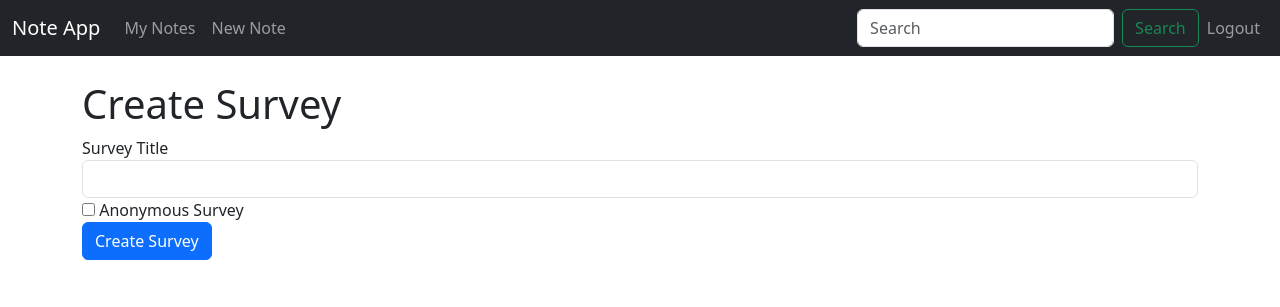
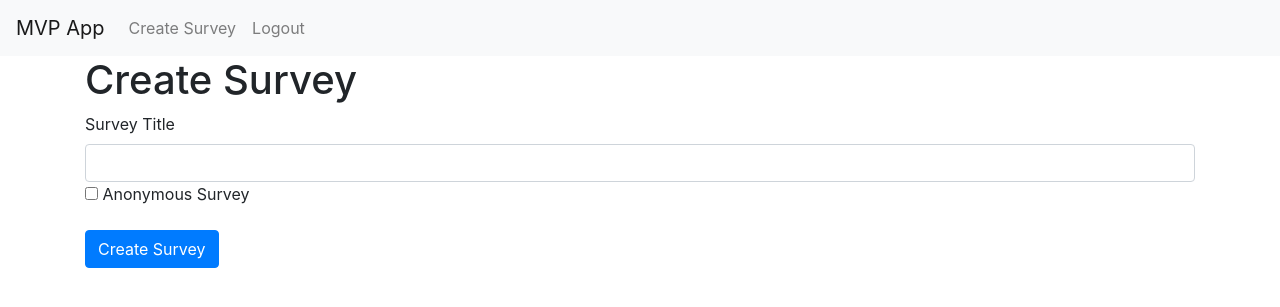
Before and after one commit to Willmo103/Non-Profit-Survery-Engine, a Flask app: page /create_survey in a window 1280 px wide. Shown: the top 307 px of the page. Run offline with Flask 3, Linux system fonts and the light colour scheme; the visitor is signed in with stand-in values (Sample User, id 1); some libraries are stand-ins or nearby versions.

Commit message:
fixing my woopsie

```diff
--- a/app/__init__.py
+++ b/app/__init__.py
@@ -21,6 +21,7 @@ def create_app(config_class=Config):
 
     # Create tables if they don't exist
     with app.app_context():
+        from . import models
         db.create_all()
 
     return app
--- a/app/templates/base.html
+++ b/app/templates/base.html
@@ -1,85 +1,42 @@
-<!-- base.html -->
-<!doctype html>
+<!DOCTYPE html>
 <html lang="en">
 
 <head>
-  <meta charset="utf-8">
-  <meta name="viewport" content="width=device-width, initial-scale=1">
-  <title>{% block title %}Note App{% endblock %}</title>
-  <link href="https://cdn.jsdelivr.net/npm/bootstrap@5.3.0-alpha1/dist/css/bootstrap.min.css" rel="stylesheet">
-  <script src="https://cdn.jsdelivr.net/npm/@popperjs/core@2.11.6/dist/umd/popper.min.js"></script>
-  <script src="https://cdn.jsdelivr.net/npm/bootstrap@5.3.0-alpha1/dist/js/bootstrap.min.js"></script>
-  <link rel="stylesheet" href="{{ url_for('static', filename='css/main.css') }}">
-  {% block head_extra %}{% endblock %}
+  <meta charset="utf-8" />
+  <meta name="viewport" content="width=device-width, initial-scale=1, shrink-to-fit=no" />
+  <link rel="stylesheet" href="https://maxcdn.bootstrapcdn.com/bootstrap/4.5.2/css/bootstrap.min.css" />
+  <link href="{{ url_for('static', filename='css/main.css') }}" rel="stylesheet" />
+  <title>{% block title %}{% endblock %} - MVP App</title>
 </head>
 
 <body>
-  <nav class="navbar navbar-expand-md navbar-dark bg-dark mb-4">
-    <div class="container-fluid">
-      <a class="navbar-brand" href="{{ url_for('routes.index') }}">Note App</a>
-      <button class="navbar-toggler" type="button" data-bs-toggle="collapse" data-bs-target="#navbarCollapse"
-        aria-controls="navbarCollapse" aria-expanded="false" aria-label="Toggle navigation">
-        <span class="navbar-toggler-icon"></span>
-      </button>
-      <div class="collapse navbar-collapse" id="navbarCollapse">
+  <nav class="navbar navbar-expand-lg navbar-light bg-light">
+    <a class="navbar-brand" href="{{ url_for('routes.index') }}">MVP App</a>
+    <div class="collapse navbar-collapse">
+      <ul class="navbar-nav">
         {% if current_user.is_authenticated %}
-        <ul class="navbar-nav me-auto mb-2 mb-md-0">
         <li class="nav-item">
-            <a class="nav-link" href="{{ url_for('routes.get_user_notes', user_id=current_user.id) }}">My Notes</a>
+          <a class="nav-link" href="{{ url_for('routes.create_survey') }}">Create Survey</a>
         </li>
-          <li class="nav-item">
-            <a class="nav-link" href="{{ url_for('routes.note') }}">New Note</a>
-          </li>
-        </ul>
-        <form class="d-flex">
-          <input class="form-control me-2" type="search" placeholder="Search" aria-label="Search">
-          <button class="btn btn-outline-success" type="submit">Search</button>
-        </form>
-        <ul class="navbar-nav">
         <li class="nav-item">
           <a class="nav-link" href="{{ url_for('routes.logout') }}">Logout</a>
         </li>
-        </ul>
         {% else %}
-        <ul class="navbar-nav me-auto mb-2 mb-md-0">
-          <li class="nav-item">
-            <a class="nav-link" href="{{ url_for('routes.index') }}">Home</a>
-          </li>
-          <li class="nav-item">
-            <a class="nav-link" href="{{ url_for('routes.note') }}">New Note</a>
-          </li>
-        </ul>
-        <form class="d-flex">
-          <input class="form-control me-2" type="search" placeholder="Search" aria-label="Search">
-          <button class="btn btn-outline-success" type="submit">Search</button>
-        </form>
-        <ul class="navbar-nav">
         <li class="nav-item">
           <a class="nav-link" href="{{ url_for('routes.login') }}">Login</a>
         </li>
         <li class="nav-item">
           <a class="nav-link" href="{{ url_for('routes.register') }}">Register</a>
         </li>
+        {% endif %}
       </ul>
-        {% endif %}
-      </div>
     </div>
   </nav>
-  {% with messages = get_flashed_messages(with_categories=true) %}
-  {% if messages %}
   <div class="container">
-    {% for category, message in messages %}
-    <div class="alert alert-{{ category }}" role="alert">
-      {{ message }}
+    {% for message in get_flashed_messages() %}
+    <div class="alert alert-warning">{{ message }}</div>
+    {% endfor %} {% block content %}{% endblock %}
   </div>
-    {% endfor %}
-  </div>
-  {% endif %}
-  {% endwith %}
-  <main class="container">
-    {% block content %}{% endblock %}
-  </main>
-  <script src="{{ url_for('static', filename='js/main.js') }}"></script>
 </body>
 
 </html>
--- a/requirements.txt
+++ b/requirements.txt
@@ -4,3 +4,4 @@ Flask-Login==0.6.2
 Flask-SQLAlchemy==3.0.3
 Flask-WTF==1.1.1
 WTForms==3.0.1
+email-validator
```
Lines whose indentation alone changed are shown as unchanged.
